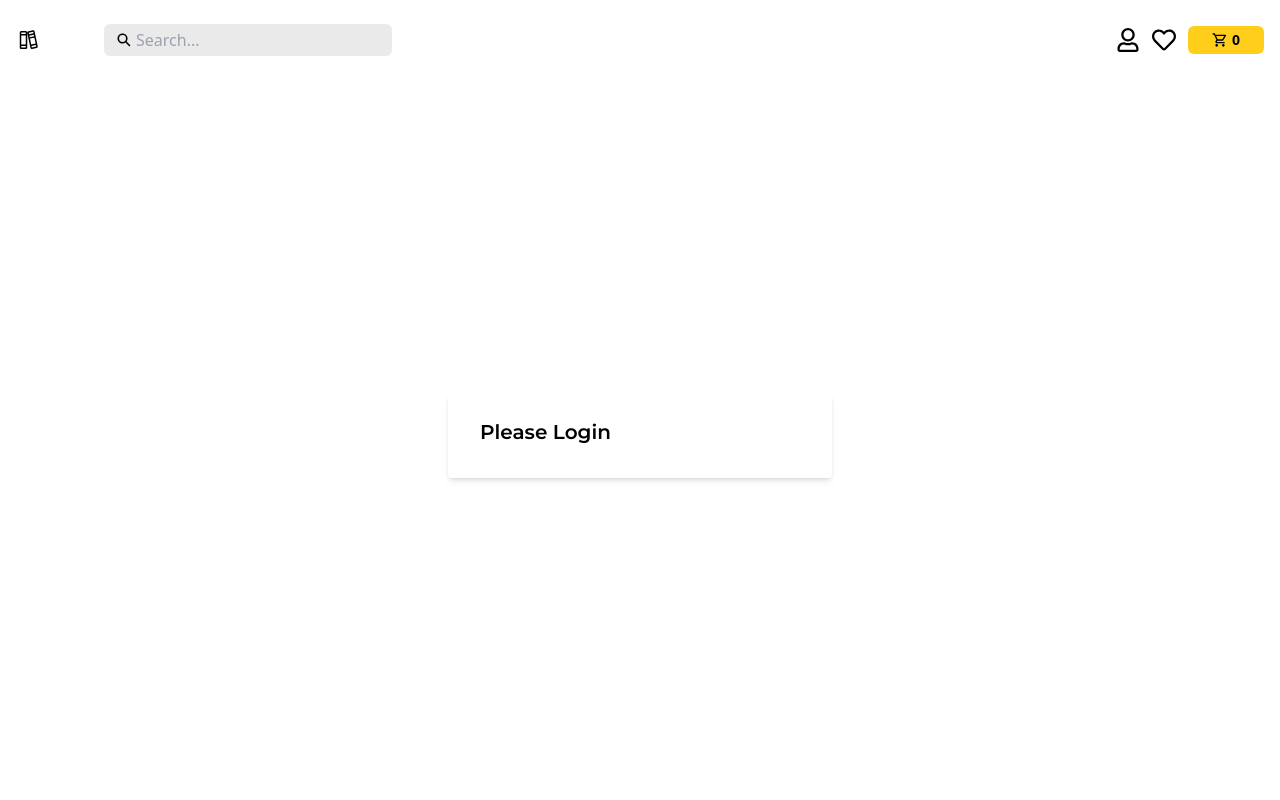
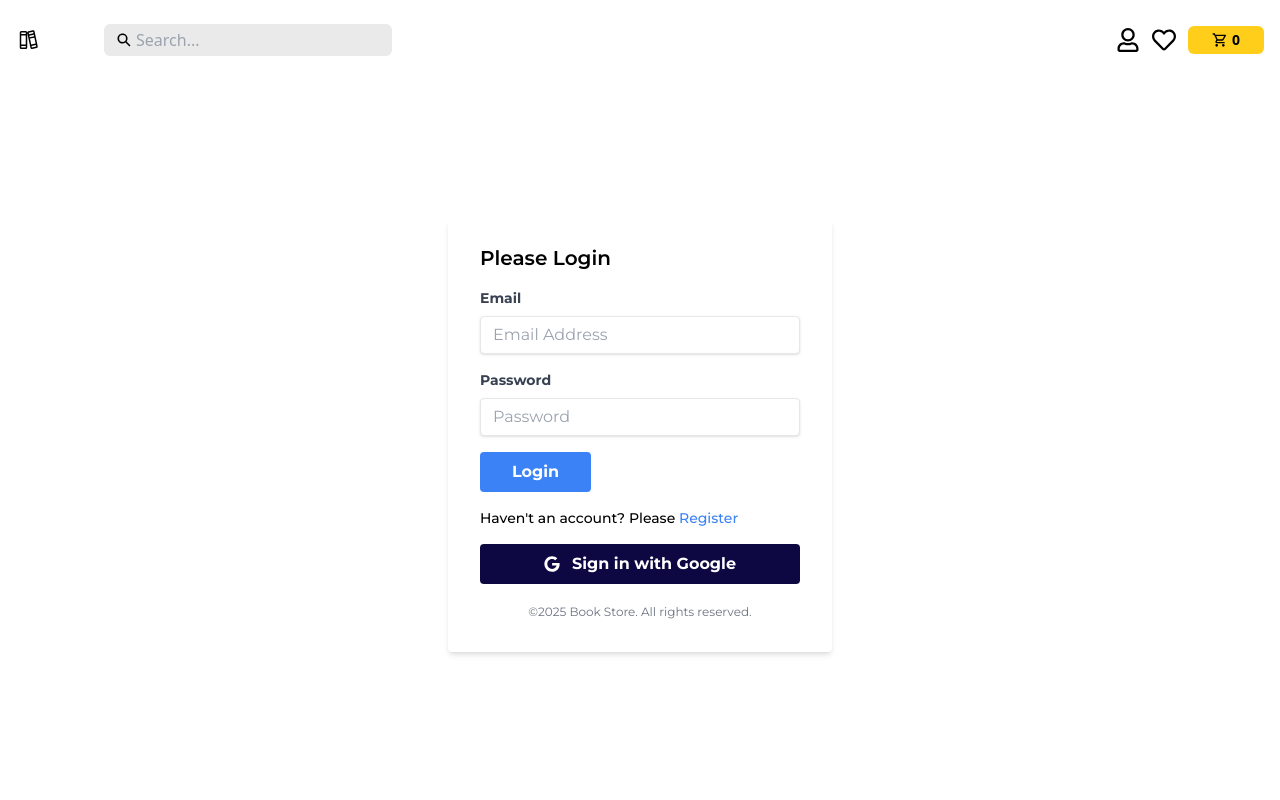
Before and after one commit to rem422/book_store_mern_project, a React (Vite) app in the folder frontend/: page /login in a window 1280 px wide. Shown: the top 800 px of the page. Built offline with nearby package versions, Linux system fonts and the light colour scheme.

Commit message:
Book Store MERN Project

```diff
--- a/frontend/src/components/Login.jsx
+++ b/frontend/src/components/Login.jsx
@@ -1,15 +1,44 @@
-import React from 'react'
+import { Link } from 'react-router-dom'
+import { FaGoogle } from "react-icons/fa";
+import { useState } from 'react';
 
 const Login = () => {
+  const [message, setMessage] = useState('')
+
+const currentYear = () => {
+  return new Date().getFullYear();
+}
+
   return (
     <div className='h-[calc(100vh-120px)] flex justify-center items-center'>
         <div className='w-full max-w-sm mx-auto bg-white shadow-md rounded px-8 pt-6 pb-8 mb-4'>
-            <h2 className='text-xl font-semibold'>Please Login</h2>
-            <form action="">
+            <h2 className='text-xl font-semibold mb-4'>Please Login</h2>
+            <form>
+                <div className='mb-4'>
+                    <label htmlFor='email' className='block text-gray-700 text-sm font-bold mb-2'>Email</label>
+                    <input type="email" name='email' id='email' placeholder='Email Address' className='shadow appearance-none border rounded w-full py-2 px-3 leading-tight focus:outline-none focus:shadow'/>
+                </div>
+                <div className='mb-4'>
+                    <label htmlFor='password' className='block text-gray-700 text-sm font-bold mb-2'>Password</label>
+                    <input type="password" name='password' id='password' placeholder='Password' className='shadow appearance-none border rounded w-full py-2 px-3 leading-tight focus:outline-none focus:shadow'/>
+                </div>
+                {
+                  message && <p className='text-red-500 text-xs italic mb-3'>{message}</p>
+                }
                 <div>
-                    <label htmlFor=""></label>
+                  <button className='bg-blue-500 hover:bg-blue-700 text-right text-white font-bold py-2 px-8 rounded focus:outline-none'>Login</button>
                 </div>
             </form>
+            <p className='align-baseline font-medium mt-4 text-sm'>Haven't an account? Please <Link to='/register' className='text-blue-500 hover:text-blue-700'>Register</Link></p>
+            {/* google sign in */}
+            <div className='mt-4'>
+                <button
+                className='w-full flex flex-wrap gap-1 items-center justify-center bg-secondary hover:bg-blue-700 text-white font-bold py-2 px-4 rounded focus:outline-none'>
+                <FaGoogle  className='mr-2'/>
+                Sign in with Google
+                </button>
+            </div>
+            <p className='mt-5 text-center text-gray-500 text-xs'>&copy;{currentYear()} Book Store. All rights reserved.</p>
         </div>
     </div>
   )
```
